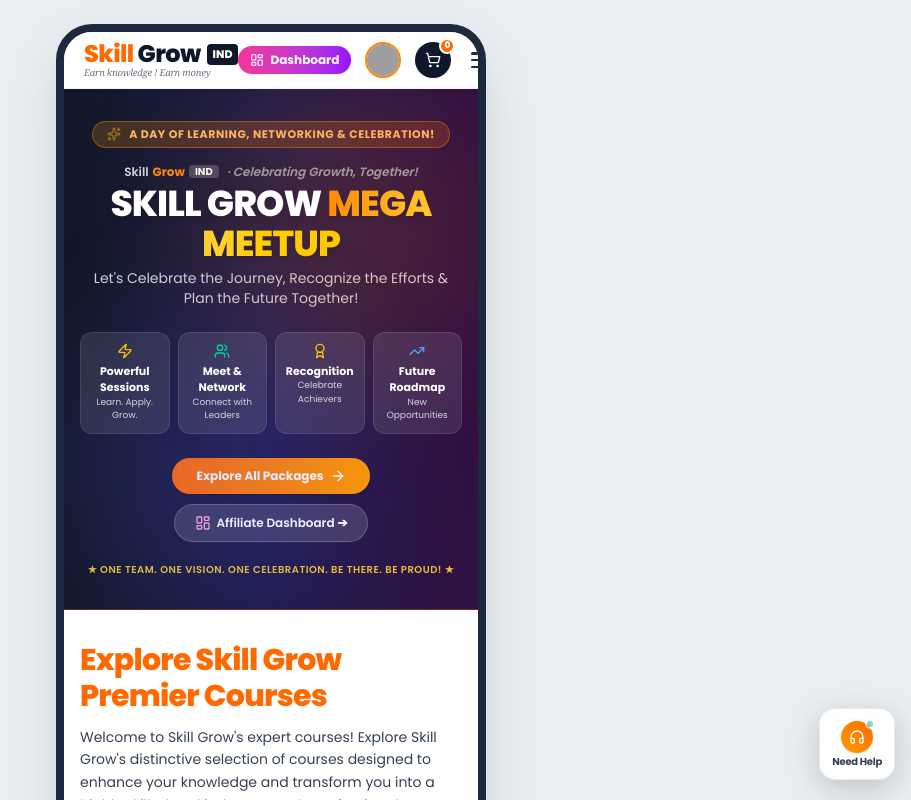
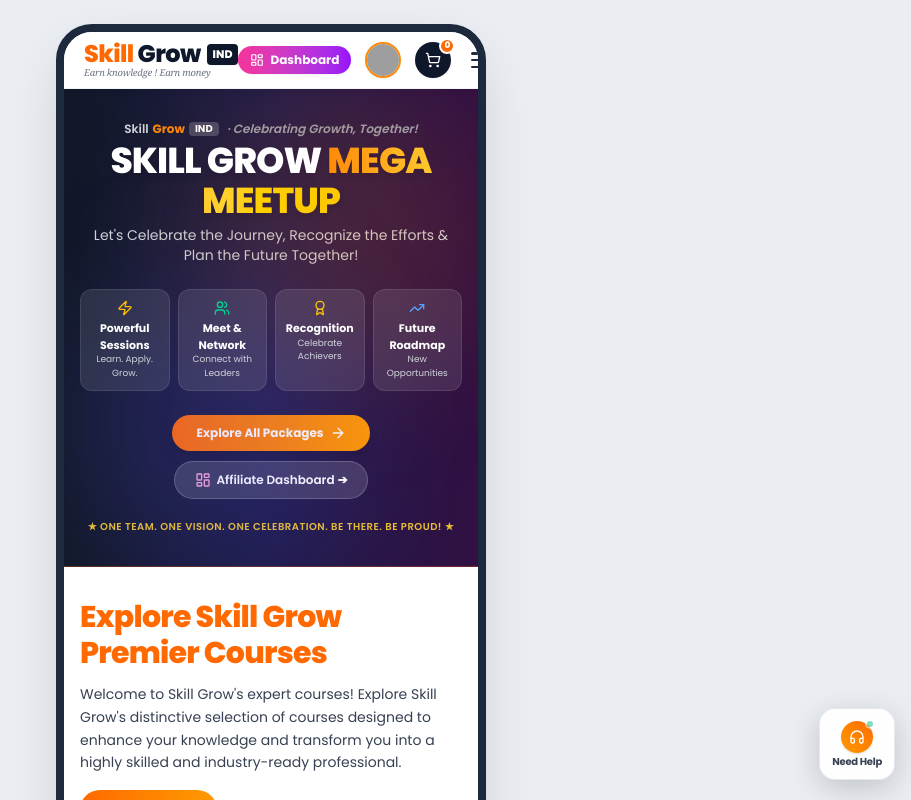
Before and after one commit to IndiaCash24/Skill-Grow-IND, a React (Vite) app: page / in a window 1280 px wide. Shown: the top 800 px of the page, without its empty margins (369-1280 px from the left). Built offline with nearby package versions, Linux system fonts and the light colour scheme; grey boxes are pictures that could not be loaded.

Commit message:
refactor(homepage): remove event announcement pill
Clean up the landing page header by removing the outdated event announcement pill.

```diff
--- a/src/components/HomePage.tsx
+++ b/src/components/HomePage.tsx
@@ -69,13 +69,6 @@
         <div className="absolute bottom-0 left-0 w-72 h-72 bg-indigo-500/15 rounded-full blur-3xl pointer-events-none" />
 
         <div className="px-4 py-6 sm:py-8 max-w-4xl mx-auto flex flex-col items-center text-center space-y-4">
-
-          {/* Top Pill Tag */}
-          <div className="inline-flex items-center space-x-2 bg-gradient-to-r from-amber-500/20 to-orange-500/20 border border-orange-400/40 px-3.5 py-1 rounded-full text-[11px] font-bold text-orange-300 tracking-wider uppercase">
-            <Sparkles className="w-3.5 h-3.5 text-amber-400 animate-pulse" />
-            <span>A Day Of Learning, Networking & Celebration!</span>
-          </div>
-
           {/* Main Event Headline */}
           <div className="space-y-1">
             <div className="flex items-center justify-center space-x-1 text-xs font-semibold text-gray-300">
```
